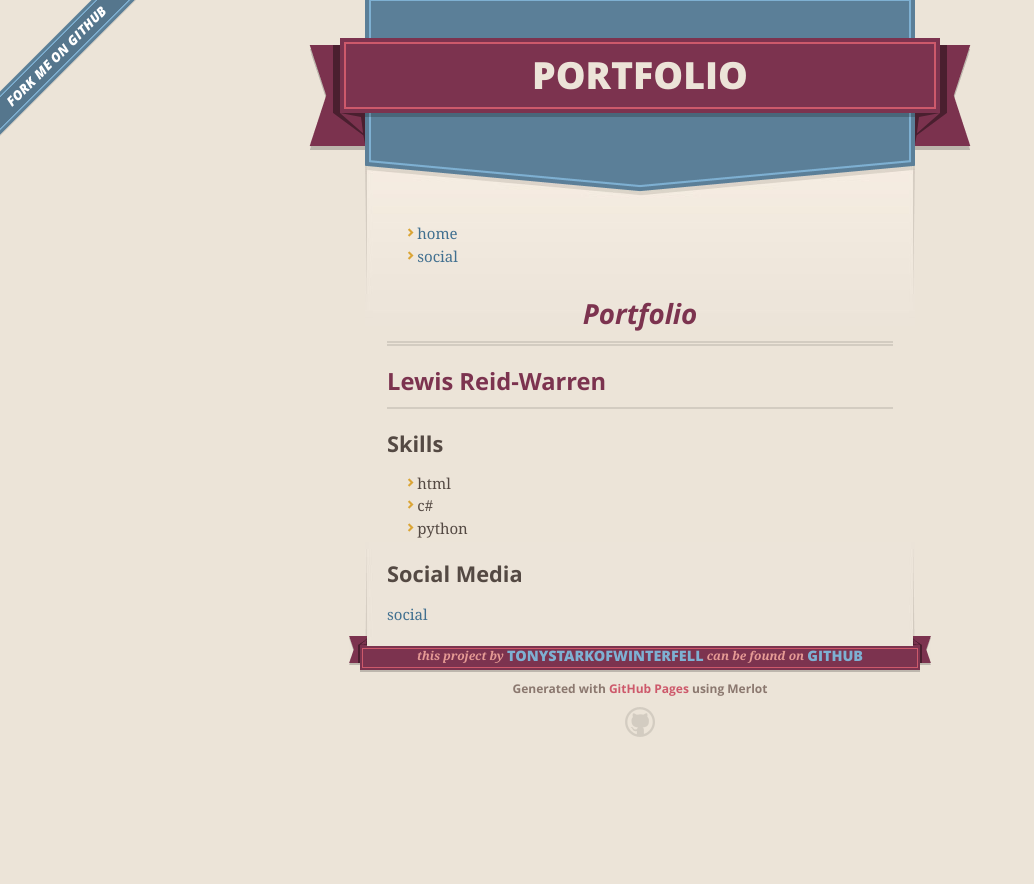
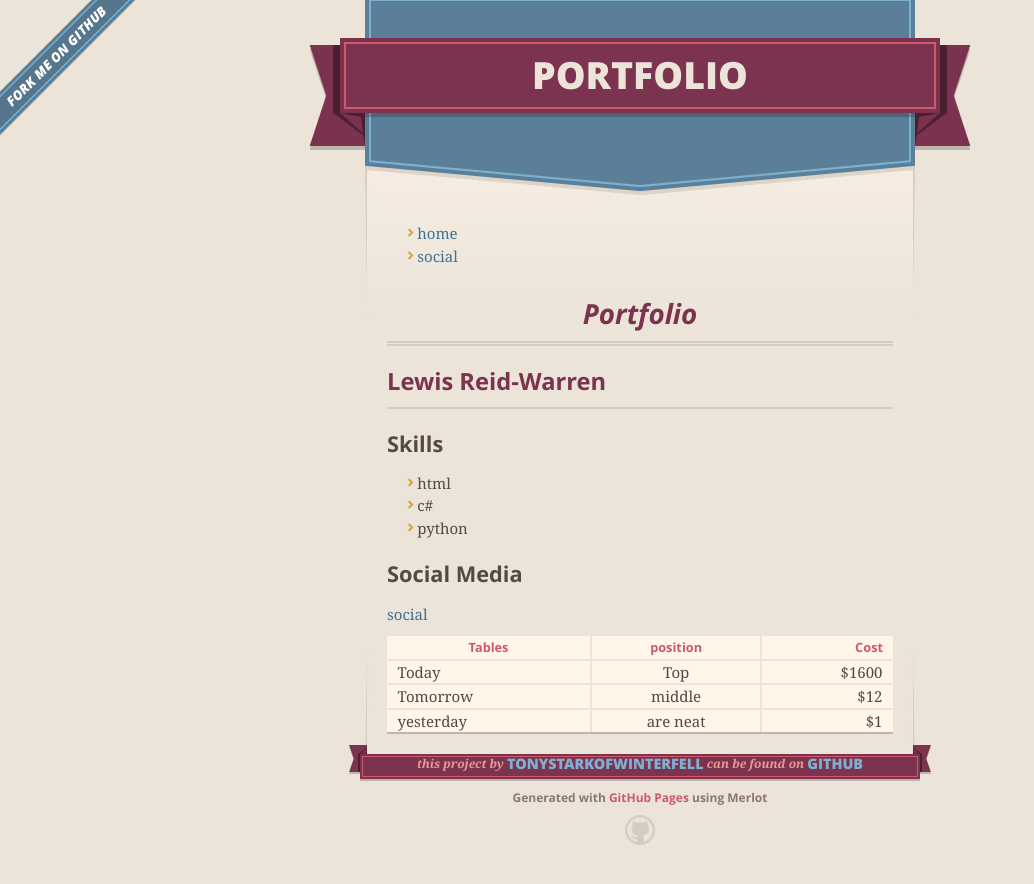
Before and after one commit to TonyStarkOfWinterfell/portfolio, a Jekyll site: the page built from index.md, in a window 1280 px wide. Shown: the top 884 px of the page, without its empty margins (0-1034 px from the left). Built offline with Jekyll 4.4.1, drawn with Linux system fonts in a browser that asks for light colours; our own code applies the rules of GitHub Pages for plain Markdown files; the repository's description, which GitHub fills in, is left out.

Commit message:
Update index.md

```diff
--- a/index.md
+++ b/index.md
@@ -8,3 +8,12 @@
 ### Social Media
 
 [social](https://tonystarkofwinterfell.github.io/portfolio/social.html)
+
+
+
+
+| Tables        | position      | Cost  |
+| ------------- |:-------------:| -----:|
+| Today         | Top           | $1600 |
+| Tomorrow      | middle        |   $12 |
+| yesterday     | are neat      |    $1 |
```
